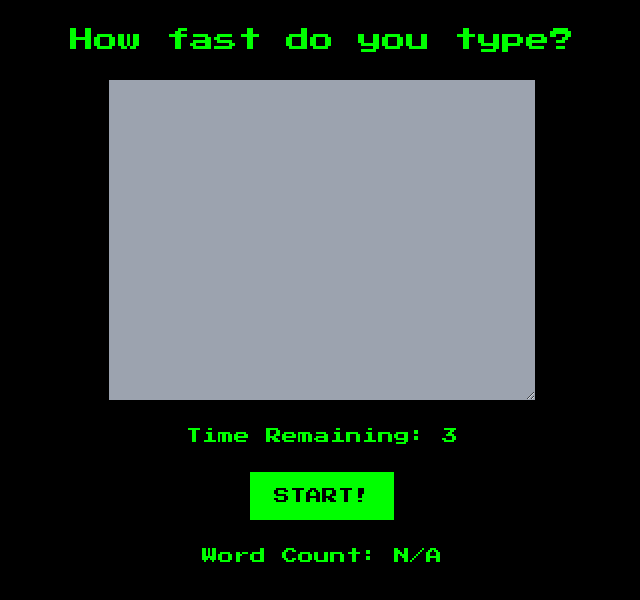
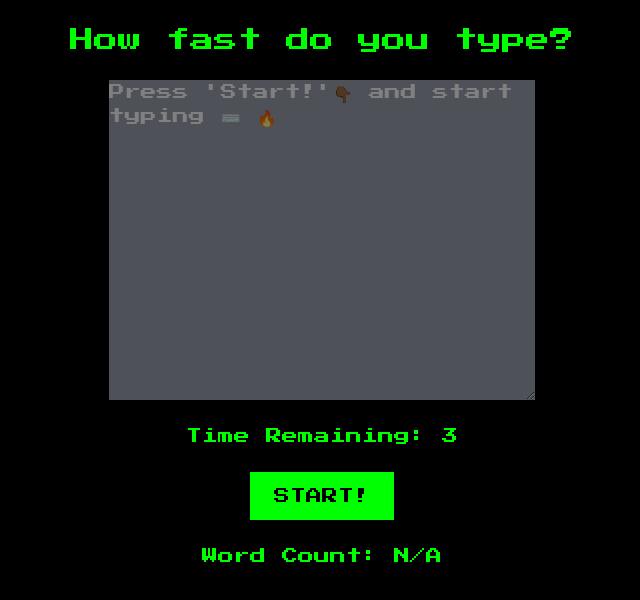
Before and after one commit to manavm1990/hooks-demos, a React (Create React App) app: page / in a window 1280 px wide. Shown: the top 600 px of the page, without its empty margins (318-958 px from the left). Built offline with nearby package versions, Linux system fonts and the light colour scheme.

Commit message:
:construction: Disable/enable textarea

```diff
--- a/src/App.tsx
+++ b/src/App.tsx
@@ -1,8 +1,14 @@
-import { useEffect, useState } from "react";
+import { calcNumOfWords } from "lib";
+import { useEffect, useRef, useState } from "react";
 import { Helmet } from "react-helmet-async";
-import { calcNumOfWords } from "./lib";
 
 const App: React.FC = () => {
+  // Persist data w/o re-render
+  const textareaRef = useRef<HTMLTextAreaElement>(null);
+
+  // Must specify 'null' when directly assigning to 'current'
+  const timeoutRef = useRef<null | number>(null);
+
   // TODO: Refactor ♻️ into a state machine (or use xstate)
   const [running, setRunning] = useState<boolean>(false);
   const [textareaTxt, setTextareaTxt] = useState<string>("");
@@ -13,6 +19,11 @@ const App: React.FC = () => {
     setRunning((prev) => !prev);
     setTimeRemaining(3);
     setTextareaTxt("");
+    console.log(textareaRef.current);
+    if (textareaRef.current) {
+      textareaRef.current.disabled = false;
+      textareaRef.current.focus();
+    }
     setWordCount("N/A");
   }
 
@@ -20,16 +31,21 @@ const App: React.FC = () => {
   // run on render
   useEffect(() => {
     if (timeRemaining && running) {
-      // TODO: Consider if memory 🧠 leak
-      setTimeout(() => {
+      timeoutRef.current = window.setTimeout(() => {
         setTimeRemaining((prev) => prev - 1);
       }, 1000);
-    }
-    if (!timeRemaining) {
+    } else if (!timeRemaining) {
+      if (timeoutRef.current) {
+        window.clearTimeout(timeoutRef.current);
+      }
       setRunning(false);
-      // setTimeRemaining(3);
       setWordCount(calcNumOfWords(textareaTxt));
     }
+    return () => {
+      if (timeoutRef.current) {
+        window.clearTimeout(timeoutRef.current);
+      }
+    };
   }, [running, timeRemaining, textareaTxt]);
 
   return (
@@ -46,8 +62,12 @@ const App: React.FC = () => {
           How fast do you type?
         </h1>
         <textarea
-          className="bg-gray-400 h-80 w-4/12"
+          className="bg-gray-400 h-80 w-4/12 placeholder-white disabled:opacity-50"
           onChange={(e) => setTextareaTxt(e.target.value)}
+          disabled={!running}
+          placeholder={running ? "" : "Press 'Start!'👇🏾 and start typing ⌨️ 🔥"}
+          ref={textareaRef}
+          value={textareaTxt}
         />
         <div className="flex flex-col items-center text-computer-green">
           <p className="my-6">
```
